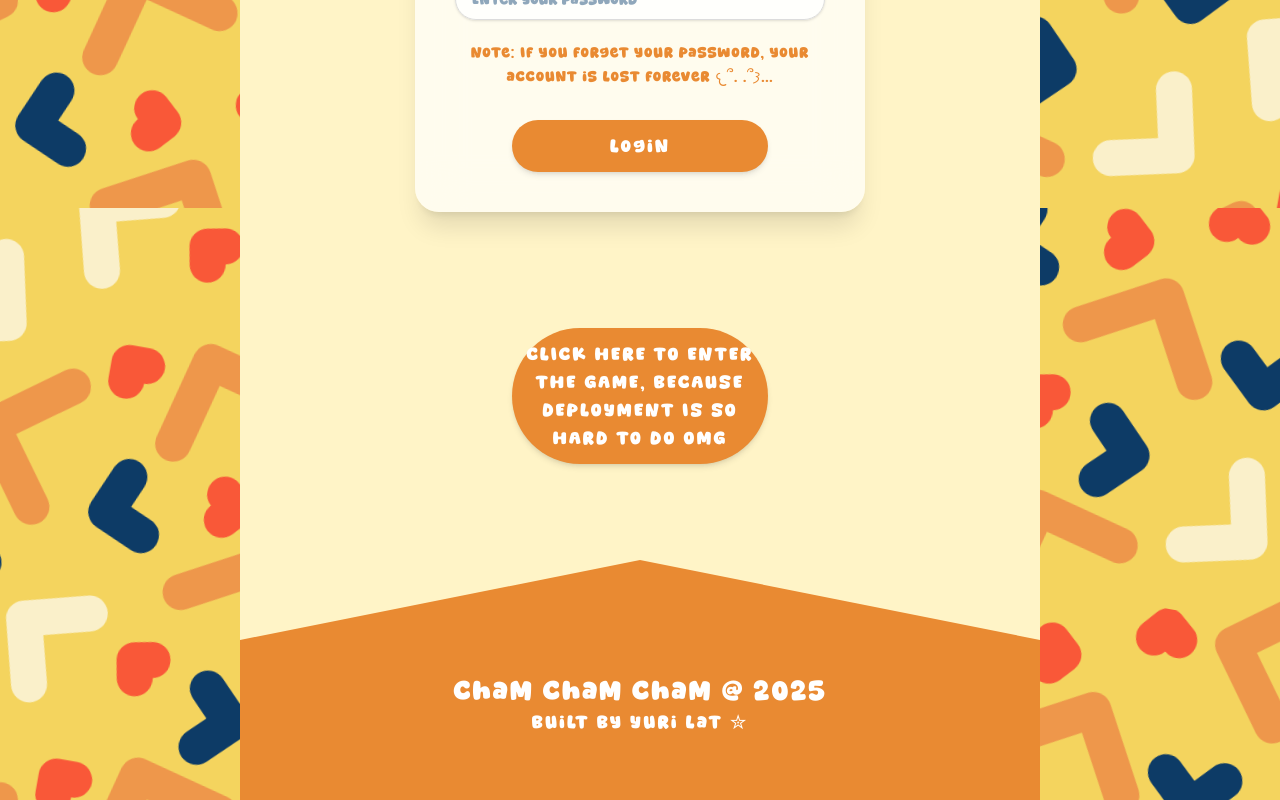
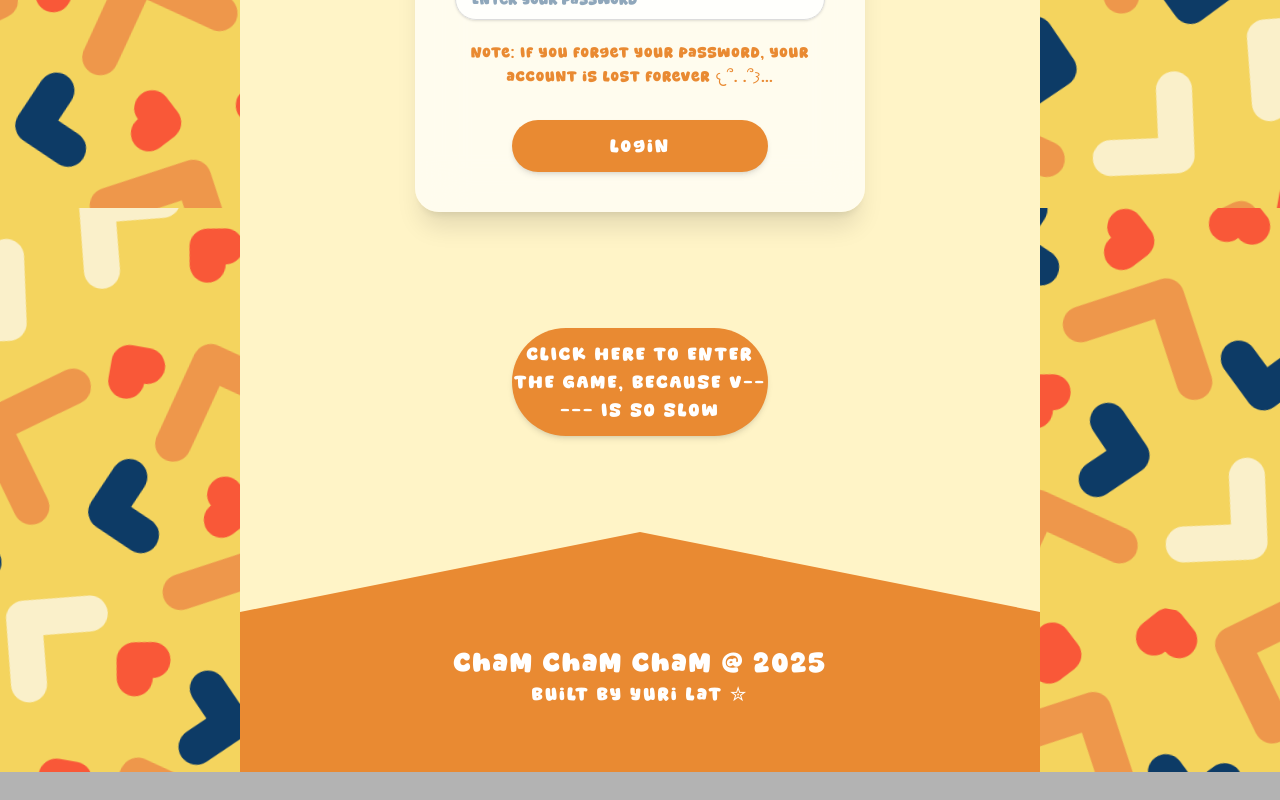
Before and after one commit to Yuri-Benjamin-Lat/Cham-Cham-Cham-Front-End, a React (Vite) app: page / in a window 1280 px wide. Shown: the part 592-1392 px from the top of the page. After the commit the page ends 1364 px from the top, so only its background shows below. Built offline with nearby package versions, Linux system fonts and the light colour scheme.

Commit message:
fix wording

```diff
--- a/src/pages/Login.jsx
+++ b/src/pages/Login.jsx
@@ -25,7 +25,7 @@ function Login() {
             onClick={() => navigate('/home')}
             className="tracking-widest block mx-auto mt-3 w-64 py-3 bg-[#E98A32] text-white text-xl font-thin rounded-full shadow-md hover:bg-[#0B3A63] transition-colors"
           >
-            CLICK HERE TO ENTER THE GAME, BECAUSE DEPLOYMENT IS SO HARD TO DO OMG
+            CLICK HERE TO ENTER THE GAME, BECAUSE V----- IS SO SLOW
           </button>
         </div>
 
```
